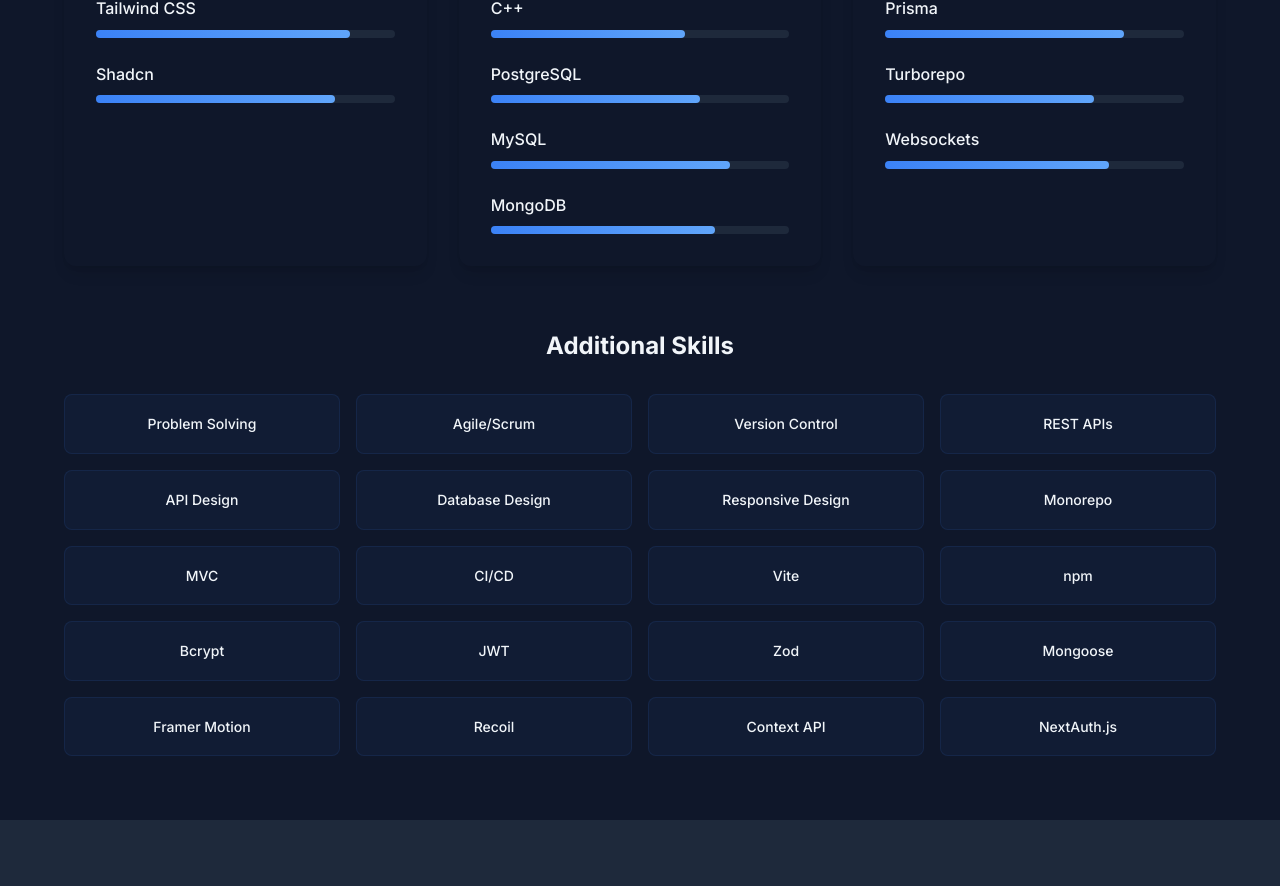
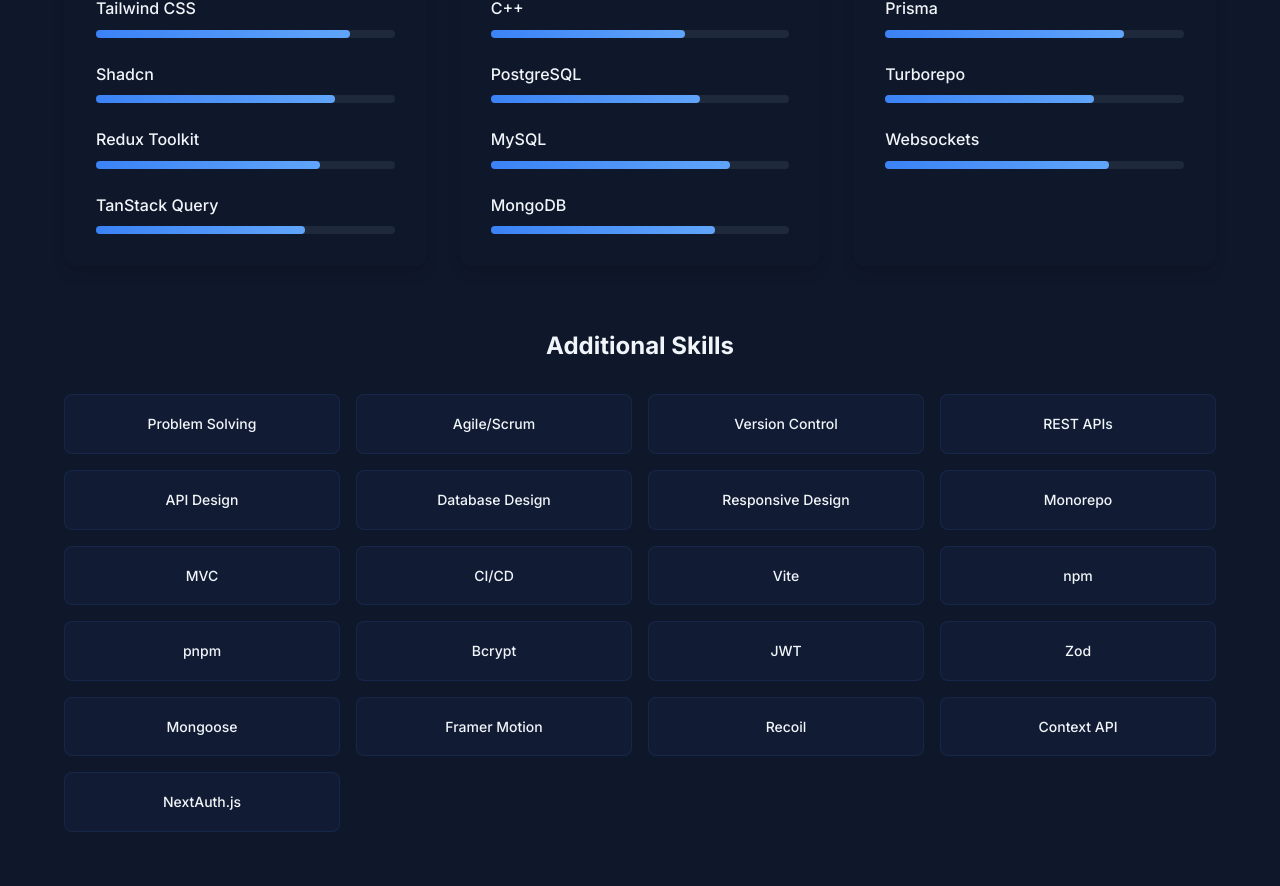
Before and after one commit to MsL-Mishal/msl-mishal.github.io, a React (Vite) app: page / in a window 1280 px wide. Shown: the part 3320-4206 px from the top of the page. Built offline with nearby package versions, Linux system fonts and the light colour scheme.

Commit message:
feat: Add Redux Toolkit and TanStack Query to frontend skills

```diff
--- a/src/data/data.js
+++ b/src/data/data.js
@@ -125,6 +125,8 @@
         { name: "HTML/CSS", level: 90 },
         { name: "Tailwind CSS", level: 85 },
         { name: "Shadcn", level: 80 },
+        { name: "Redux Toolkit", level: 75 },
+        { name: "TanStack Query", level: 70 },
     ],
     backend: [
         { name: "Node.js", level: 90 },
@@ -162,6 +164,7 @@
     "CI/CD",
     "Vite",
     "npm",
+    "pnpm",
     "Bcrypt",
     "JWT",
     "Zod",
```
